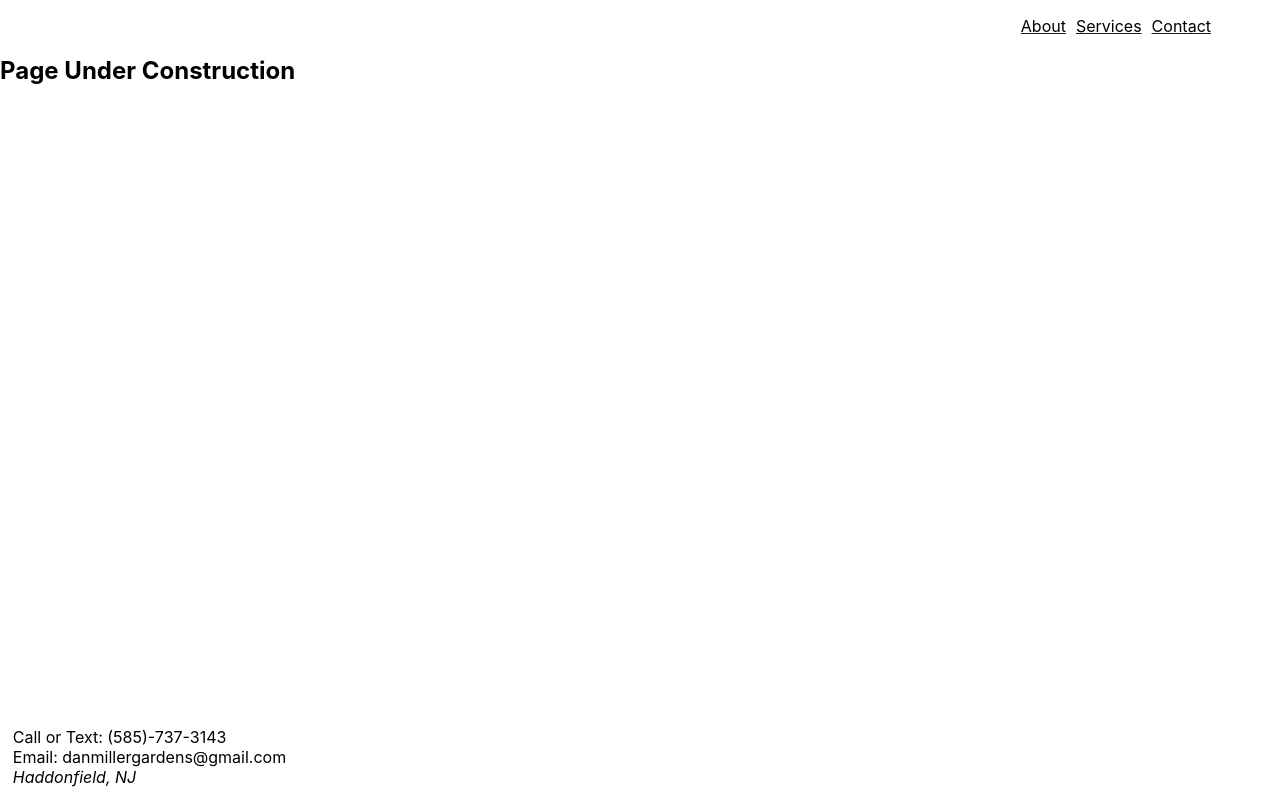
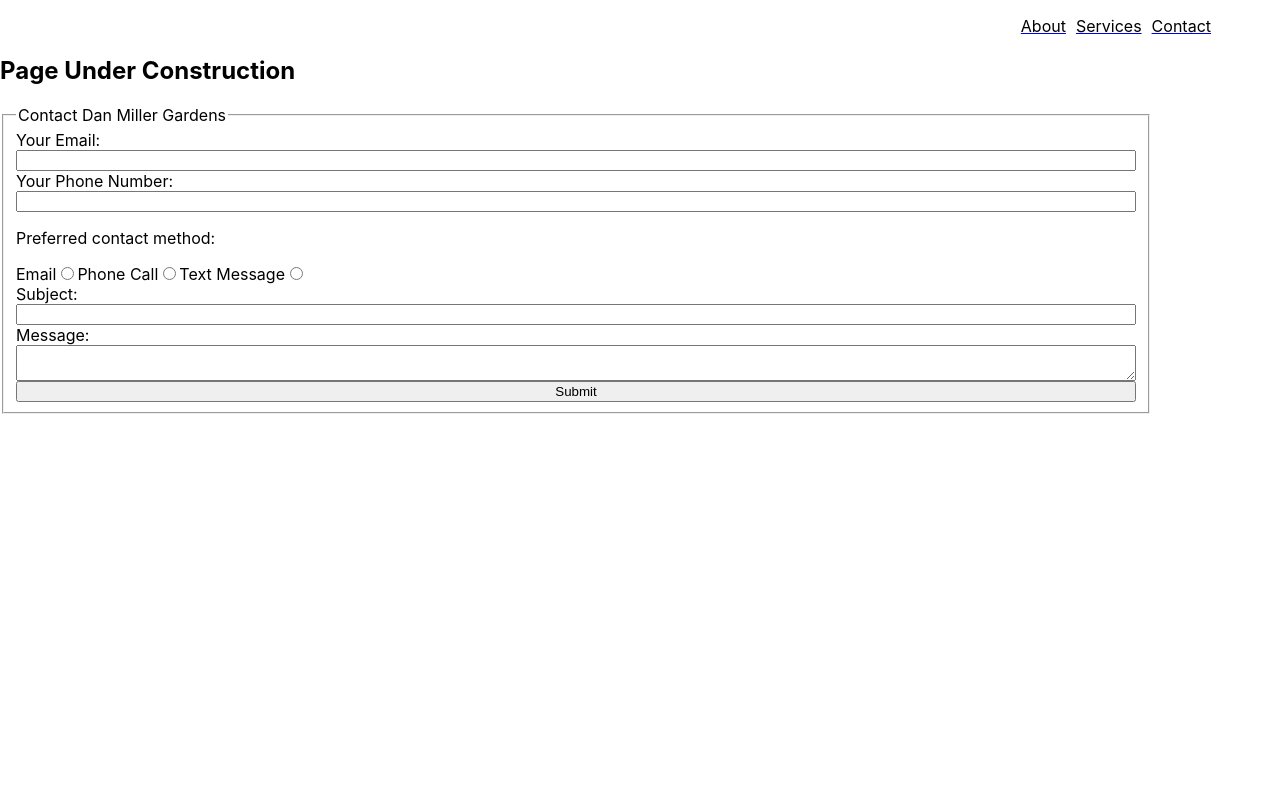
Before and after one commit to craig-mcgowan/dm-gardens-site, a Next.js app: page /contact in a window 1280 px wide. Shown: the top 800 px of the page. Built offline with nearby package versions, Linux system fonts and the light colour scheme.

Commit message:
initial form set up

```diff
--- a/pages/contact.jsx
+++ b/pages/contact.jsx
@@ -1,9 +1,31 @@
+import styles from "../styles/Contact.module.css"
+
 export default function Contact() {
   return (
     <>
       <h2>Page Under Construction</h2>
-      <form action="" method="get">
-
+      <form action="" method="get" className={styles.form}>
+        <fieldset className={styles.fieldset}>
+          <legend>Contact Dan Miller Gardens</legend>
+          <label htmlFor="email">Your Email: </label>
+          <input type="email" name="email" id="email" />
+          <label htmlFor="phone">Your Phone Number:</label>
+          <input type="tel" name="phone" id="phone" />
+          <p>Preferred contact method:</p>
+          <div>
+            <label htmlFor="radioEmail">Email</label>
+            <input type="radio" name="contactPref" id="radioEmail" value="email" />
+            <label htmlFor="radioCall">Phone Call</label>
+            <input type="radio" name="contactPref" id="radioCall" value="call"/>
+            <label htmlFor="radioText">Text Message</label>
+            <input type="radio" name="contactPref" id="radioText" value="text"/>
+          </div>
+          <label htmlFor="subject">Subject:</label>
+          <input type="text" name="subject" id="subject" />
+          <label htmlFor="body">Message:</label>
+          <textarea name="body" id="body" />
+          <input type="submit" value="Submit" />
+        </fieldset>
       </form>
     </>
   )
--- /dev/null
+++ b/styles/Contact.module.css
@@ -0,0 +1,7 @@
+.form {
+  width: 90vw;
+}
+.fieldset {
+  display: flex;
+  flex-direction: column;
+}
--- a/styles/global.css
+++ b/styles/global.css
@@ -15,8 +15,8 @@
 body {
   position: relative;
   overflow-x: hidden;
-  padding: 0;
-  margin: 0 0 15% 0;
+  padding: 0 0 15% 0;
+  margin: 0;
   font-family: -apple-system, BlinkMacSystemFont, Segoe UI, Roboto, Oxygen,
     Ubuntu, Cantarell, Fira Sans, Droid Sans, Helvetica Neue, sans-serif;
   min-height: 100vh;
```
